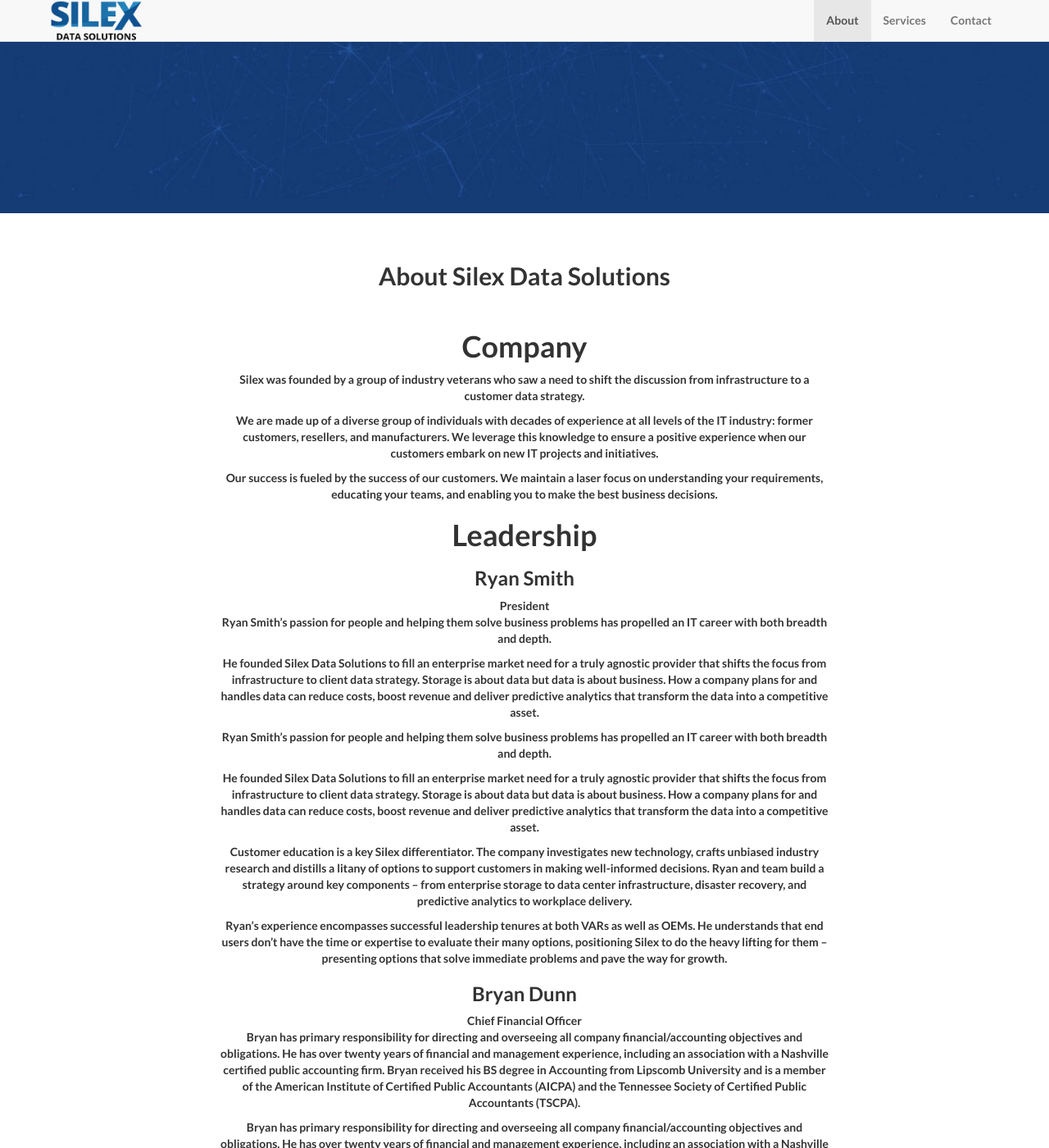
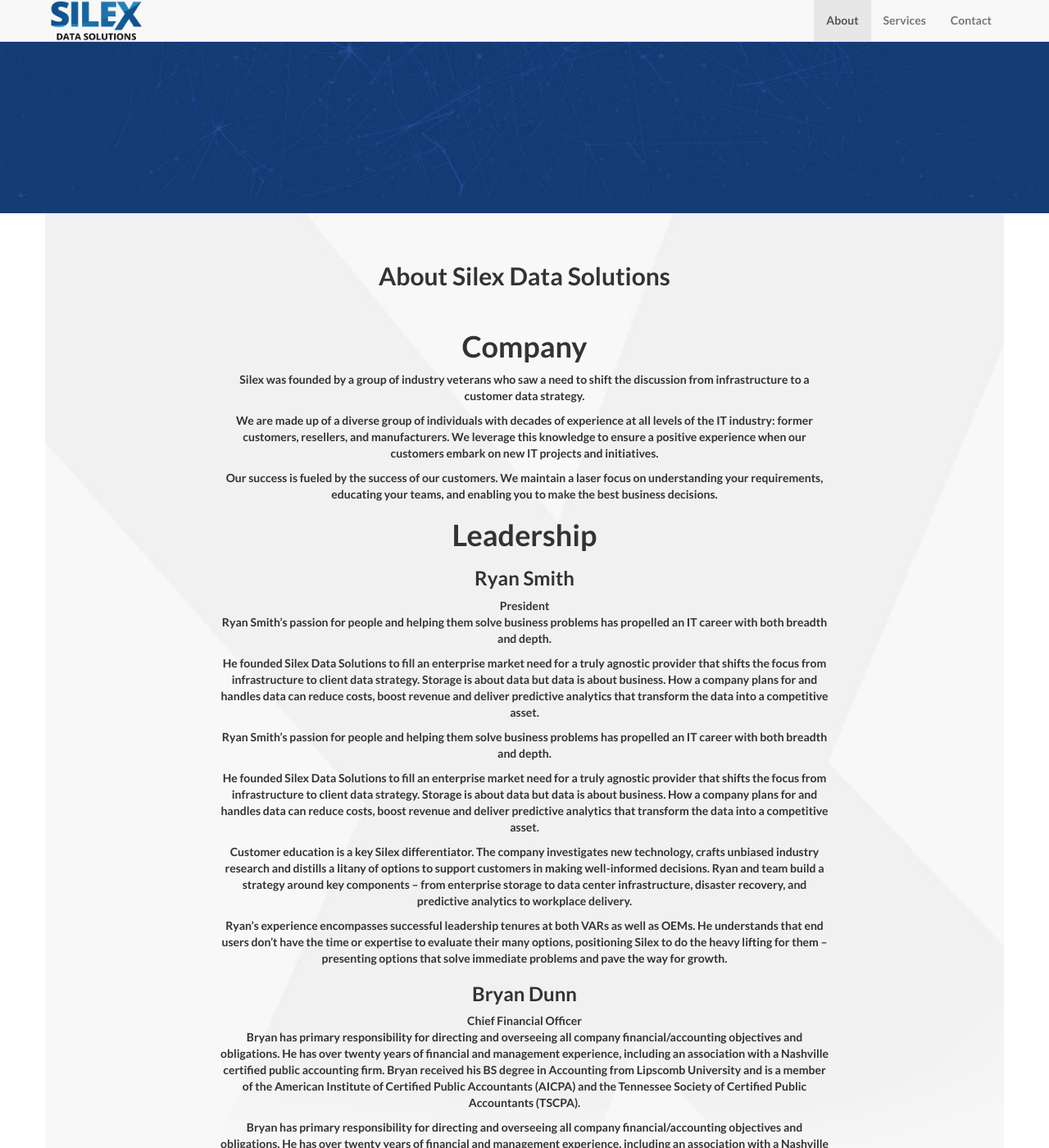
Before and after one commit to SilexDataSolutions/silexdatasolutions.github.io, a Jekyll site: the page built from index.html, in a window 1280 px wide and 1400 px high, scrolled down 597 px. Shown: the whole window at 82% size. Built offline with Jekyll 4.4.1, drawn with Linux system fonts in a browser that asks for light colours.

Commit message:
work work

```diff
--- a/_includes/about.html
+++ b/_includes/about.html
@@ -1,5 +1,5 @@
     <!-- About Section -->
-    <section id="about" class="container content-section text-center">
+    <section id="about" class="container content-section text-center about-section">
         <div class="row">
             <div class="col-lg-8 col-lg-offset-2">
               <br/><br/>
--- a/css/landing-page.css
+++ b/css/landing-page.css
@@ -25,7 +25,11 @@ h6 {
     font-size: 18px;
     font-weight: 400;
 }
+.about-section {
+    background: url(../img/bg-company.jpg) no-repeat center center;
+    background-size: cover;
 
+}
 .intro-header {
     padding-top: 25px; /* If you're making other pages, make sure there is 50px of padding to make sure the navbar doesn't overlap content! */
     padding-bottom: 25px;
```
